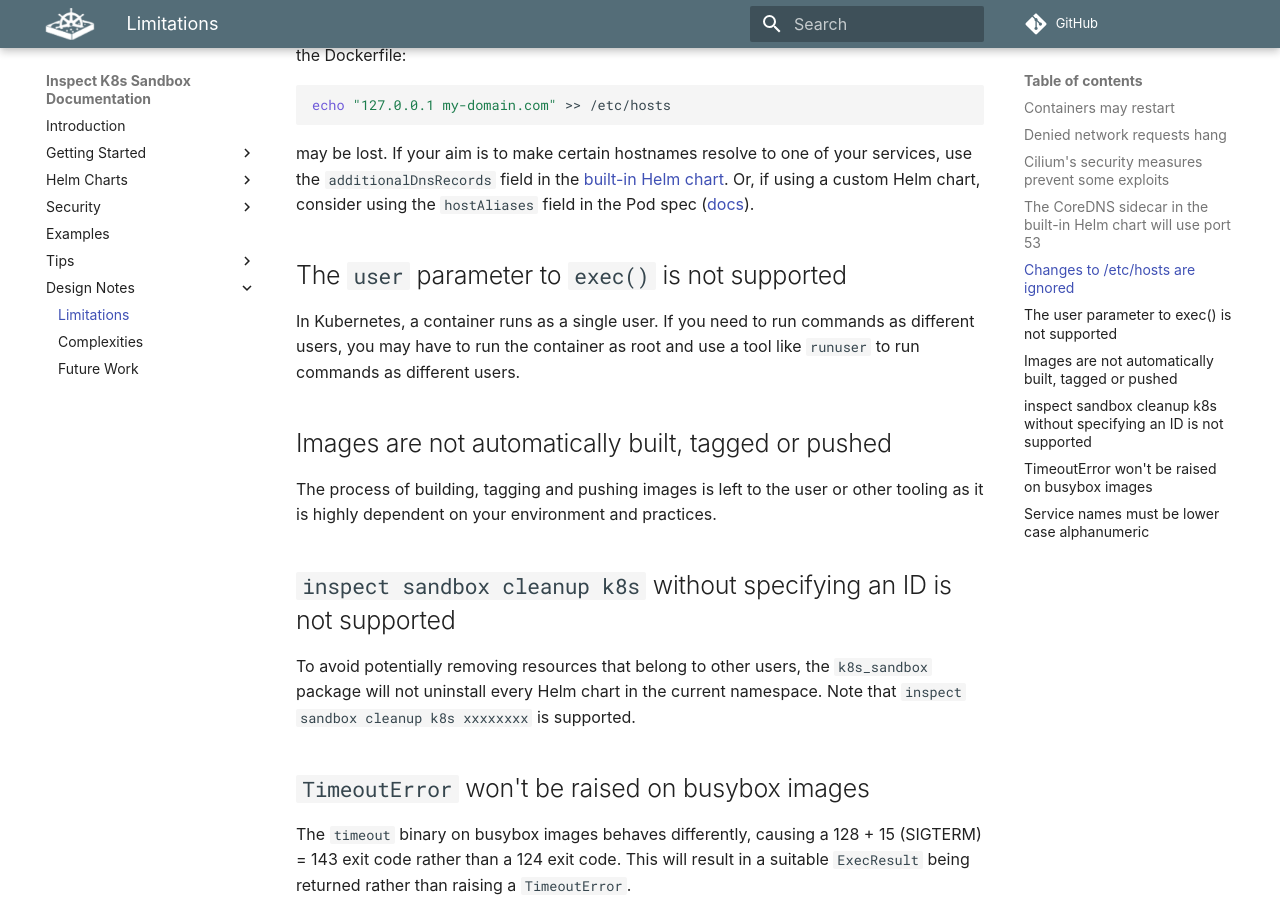
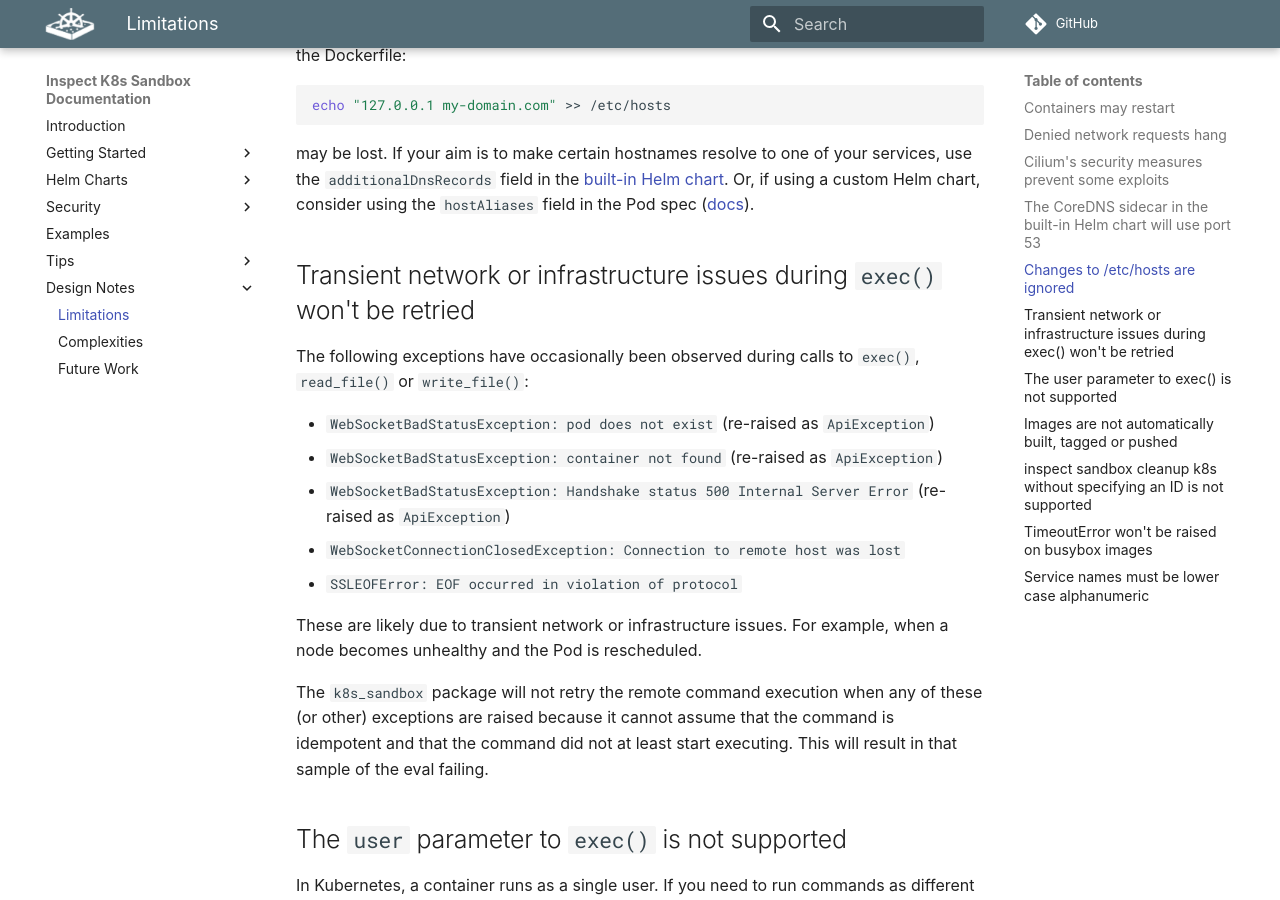
Before and after one commit to UKGovernmentBEIS/inspect_k8s_sandbox, an MkDocs documentation site: the page built from docs/docs/design/limitations.md, in a window 1280 px wide and 900 px high, scrolled down 1734 px. Built offline with MkDocs 1.6.1 and Material for MkDocs 9.7.7, drawn with Linux system fonts in a browser that asks for light colours; some web fonts are replaced; comment, search, counter and statistics services are not loaded.

Commit message:
Document certain "known" exceptions and why we don't retry commands.

```diff
--- a/docs/docs/design/limitations.md
+++ b/docs/docs/design/limitations.md
@@ -111,6 +111,26 @@ chart](../helm/built-in-chart.md#dns). Or, if using a custom Helm chart, conside
 the `hostAliases` field in the Pod spec
 ([docs](https://kubernetes.io/docs/tasks/network/customize-hosts-file-for-pods/)).
 
+## Transient network or infrastructure issues during `exec()` won't be retried
+
+The following exceptions have occasionally been observed during calls to `exec()`,
+`read_file()` or `write_file()`:
+
+* `WebSocketBadStatusException: pod does not exist` (re-raised as `ApiException`)
+* `WebSocketBadStatusException: container not found` (re-raised as `ApiException`)
+* `WebSocketBadStatusException: Handshake status 500 Internal Server Error` (re-raised
+  as `ApiException`)
+* `WebSocketConnectionClosedException: Connection to remote host was lost`
+* `SSLEOFError: EOF occurred in violation of protocol`
+
+These are likely due to transient network or infrastructure issues. For example, when a
+node becomes unhealthy and the Pod is rescheduled.
+
+The `k8s_sandbox` package will not retry the remote command execution when any of these
+(or other) exceptions are raised because it cannot assume that the command is idempotent
+and that the command did not at least start executing. This will result in that sample
+of the eval failing.
+
 ## The `user` parameter to `exec()` is not supported
 
 In Kubernetes, a container runs as a single user. If you need to run commands as
```
